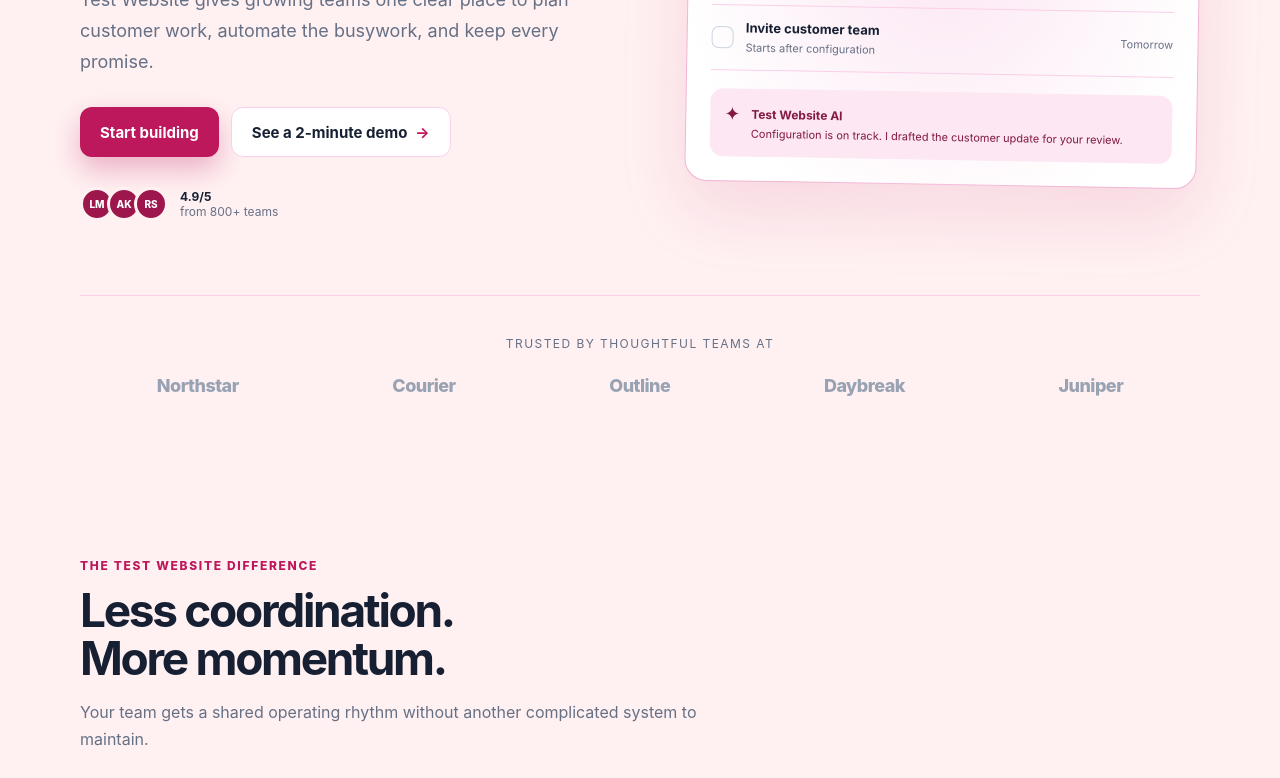
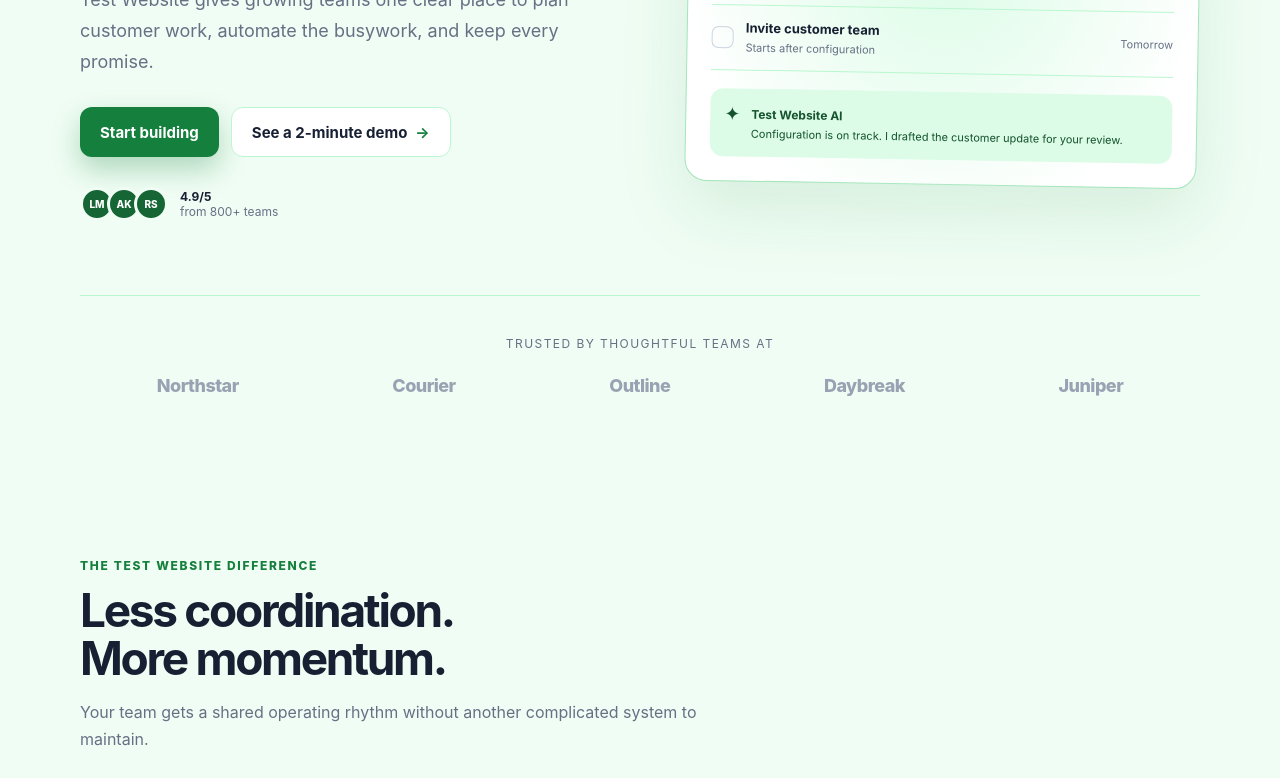
Before and after one commit to lyuan07/test-website, a plain HTML site: page site/index.html in a window 1280 px wide. Shown: the part 435-1213 px from the top of the page. Drawn offline with Linux system fonts and the light colour scheme.

Commit message:
fix: make the website pink (#7)

```diff
--- a/site/styles.css
+++ b/site/styles.css
@@ -1,13 +1,13 @@
 :root {
-  --brand: #BE185D;
-  --brand-dark: #9D174D;
-  --brand-soft: #FCE7F3;
-  --brand-ink: #831843;
+  --brand: #15803D;
+  --brand-dark: #166534;
+  --brand-soft: #DCFCE7;
+  --brand-ink: #14532D;
   --ink: #172033;
   --muted: #667085;
-  --line: #FBCFE8;
+  --line: #BBF7D0;
   --paper: #FFFFFF;
-  --canvas: #FFF1F2;
+  --canvas: #F0FDF4;
 }
 
 * { box-sizing: border-box; }
```
Also changed, not shown: 7 other files.
